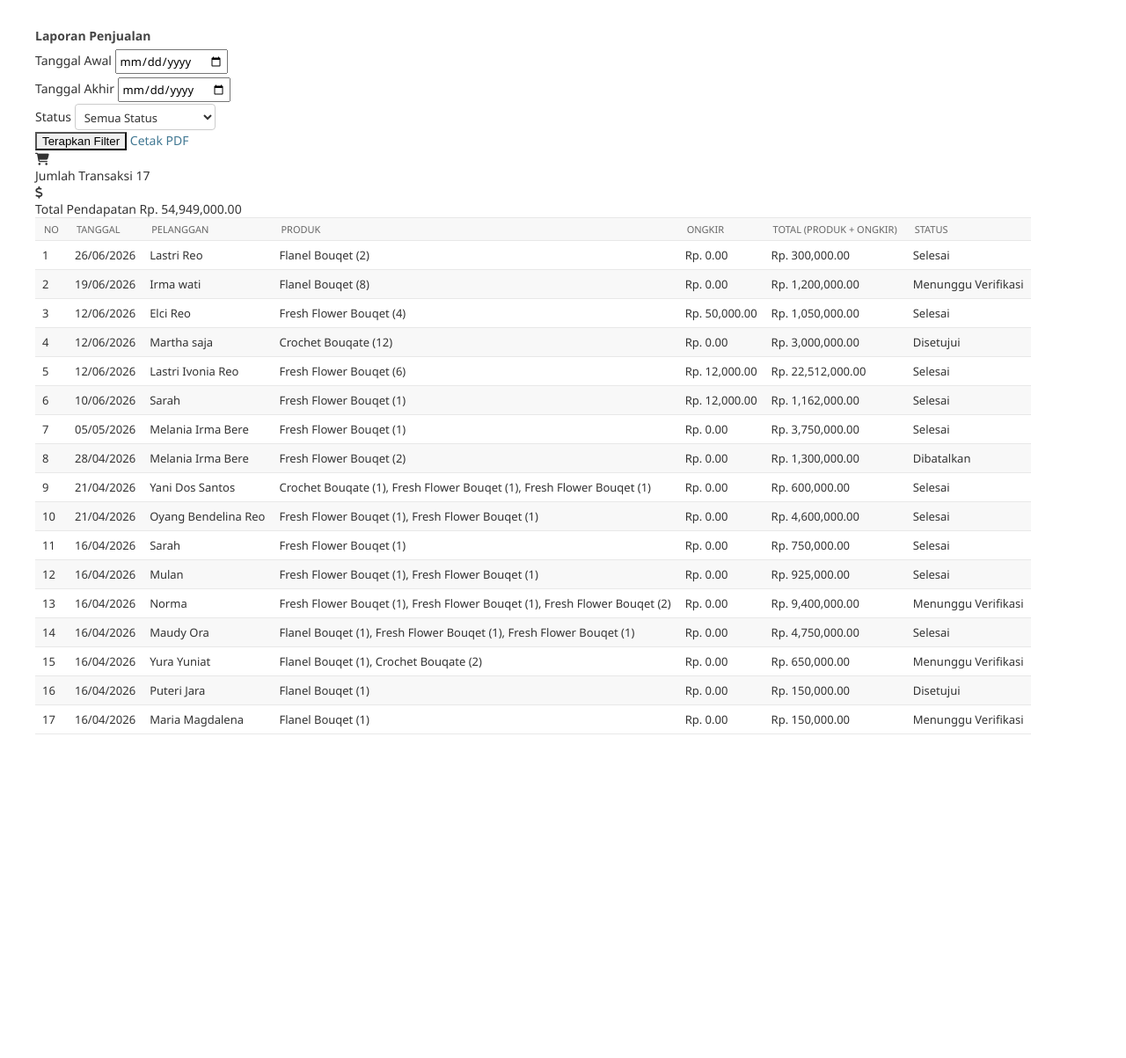
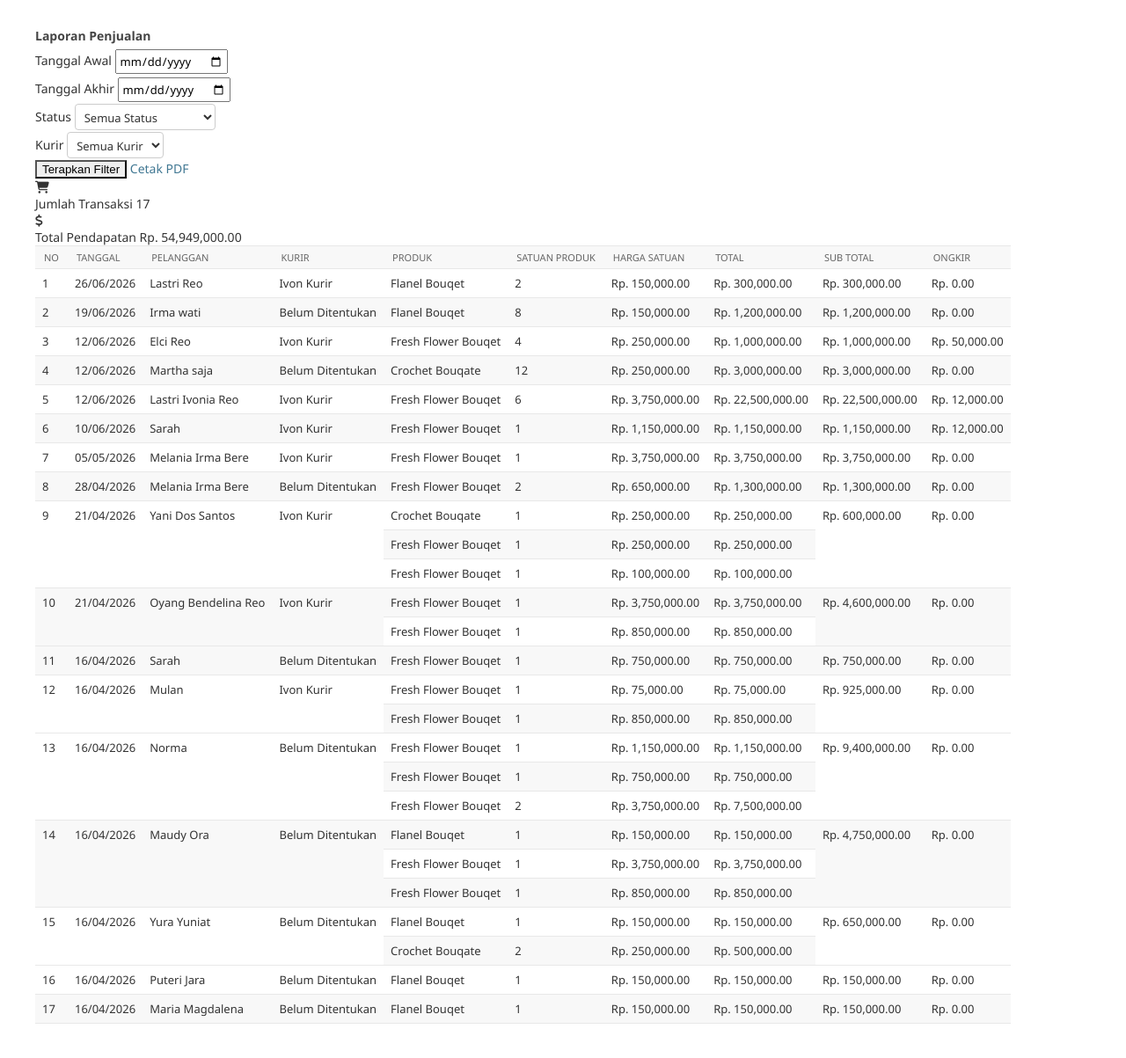
Before and after one commit to Ivonsaja/MorningGloryFlorist, a Django app: page /admin/laporan/penjualan/ in a window 1280 px wide. Shown: the part 59-1262 px from the top of the page at 88% size. Before the commit the page ends 894 px from the top, so only its background shows below. Run offline with Django 5.2, Linux system fonts and the light colour scheme; a user stored in the database is signed in; data comes from the database, SQL or seed files in the repository; both versions use the stored data as it was after the commit.

Commit message:
revisi laporan penjualan, pelanggan, produk dan fix logo pdf

```diff
--- a/core/templates/admin/laporan_penjualan.html
+++ b/core/templates/admin/laporan_penjualan.html
@@ -16,12 +16,12 @@
                 <!-- Filter Form -->
                 <div class="card-body">
                     <form method="GET" class="form-row">
-                        <div class="form-group col-md-3">
+                        <div class="form-group col-md-2">
                             <label for="start_date">Tanggal Awal</label>
                             <input type="date" class="form-control" id="start_date" name="start_date" value="{{ filters.start_date }}">
                         </div>
 
-                        <div class="form-group col-md-3">
+                        <div class="form-group col-md-2">
                             <label for="end_date">Tanggal Akhir</label>
                             <input type="date" class="form-control" id="end_date" name="end_date" value="{{ filters.end_date }}">
                         </div>
@@ -33,6 +33,18 @@
                                 {% for status_value, status_label in status_choices %}
                                     <option value="{{ status_value }}" {% if filters.status == status_value %}selected{% endif %}>
                                         {{ status_label }}
+                                    </option>
+                                {% endfor %}
+                            </select>
+                        </div>
+
+                        <div class="form-group col-md-2">
+                            <label for="kurir">Kurir</label>
+                            <select class="form-control" id="kurir" name="kurir">
+                                <option value="">Semua Kurir</option>
+                                {% for kurir in kurir_choices %}
+                                    <option value="{{ kurir.idKurir }}" {% if filters.kurir == kurir.idKurir|slugify %}selected{% endif %}>
+                                        {{ kurir.namaKurir }}
                                     </option>
                                 {% endfor %}
                             </select>
@@ -78,28 +90,42 @@
                                     <th>No</th>
                                     <th>Tanggal</th>
                                     <th>Pelanggan</th>
+                                    <th>Kurir</th>
                                     <th>Produk</th>
+                                    <th>Satuan Produk</th>
+                                    <th>Harga Satuan</th>
+                                    <th>Total</th>
+                                    <th>Sub Total</th>
                                     <th>Ongkir</th>
-                                    <th>Total (Produk + Ongkir)</th>
-                                    <th>Status</th>
                                 </tr>
                             </thead>
                             <tbody>
                                 {% if transaksi_data %}
                                     {% for transaksi in transaksi_data %}
-                                    <tr>
-                                        <td>{{ transaksi.no }}</td>
-                                        <td>{{ transaksi.tanggal }}</td>
-                                        <td>{{ transaksi.pelanggan }}</td>
-                                        <td>{{ transaksi.produk }}</td>
-                                        <td>Rp. {{ transaksi.ongkir|floatformat:2|intcomma }}</td>
-                                        <td>Rp. {{ transaksi.total_akhir|floatformat:2|intcomma }}</td>
-                                        <td>{{ transaksi.status }}</td>
-                                    </tr>
+                                        {% for item in transaksi.items %}
+                                        <tr>
+                                            {% if forloop.first %}
+                                                <td rowspan="{{ transaksi.items|length }}">{{ transaksi.no }}</td>
+                                                <td rowspan="{{ transaksi.items|length }}">{{ transaksi.tanggal }}</td>
+                                                <td rowspan="{{ transaksi.items|length }}">{{ transaksi.pelanggan }}</td>
+                                                <td rowspan="{{ transaksi.items|length }}">{{ transaksi.nama_kurir }}</td>
+                                            {% endif %}
+
+                                            <td>{{ item.nama_produk }}</td>
+                                            <td>{{ item.jumlah }}</td>
+                                            <td>Rp. {{ item.harga_satuan|floatformat:2|intcomma }}</td>
+                                            <td>Rp. {{ item.subtotal_item|floatformat:2|intcomma }}</td>
+
+                                            {% if forloop.first %}
+                                                <td rowspan="{{ transaksi.items|length }}">Rp. {{ transaksi.sub_total_transaksi|floatformat:2|intcomma }}</td>
+                                                <td rowspan="{{ transaksi.items|length }}">Rp. {{ transaksi.ongkir|floatformat:2|intcomma }}</td>
+                                            {% endif %}
+                                        </tr>
+                                        {% endfor %}
                                     {% endfor %}
                                 {% else %}
                                     <tr>
-                                        <td colspan="7" class="text-center">Tidak ada data</td>
+                                        <td colspan="10" class="text-center">Tidak ada data</td>
                                     </tr>
                                 {% endif %}
                             </tbody>
--- a/core/views.py
+++ b/core/views.py
@@ -7,7 +7,7 @@ from django.contrib.humanize.templatetags.humanize import intcomma
 from django.utils.dateparse import parse_datetime
 from django.utils import timezone
 from datetime import datetime
-from .models import Transaksi, Produk, Pelanggan
+from .models import Transaksi, Produk, Pelanggan, Kurir
 from django.db.models import Sum, Q, Count, F, DecimalField, ExpressionWrapper
 from django.db.models.functions import Coalesce
 from decimal import Decimal
@@ -21,15 +21,19 @@ from django.conf import settings as django_settings
 def build_laporan_penjualan_queryset(request):
     # Get filter parameters
     status = request.GET.get('status', '')
+    kurir_id = request.GET.get('kurir', '') # Ambil filter kurir
     start_date = request.GET.get('start_date', '')
     end_date = request.GET.get('end_date', '')
 
     # Build queryset
-    queryset = Transaksi.objects.select_related('idPelanggan').prefetch_related('detail_set__idProduk').order_by('-tanggalTransaksi')
+    queryset = Transaksi.objects.select_related('idPelanggan', 'idKurir').prefetch_related('detail_set__idProduk').order_by('-tanggalTransaksi')
 
     # Apply filters
     if status:
         queryset = queryset.filter(status=status)
+
+    if kurir_id:
+        queryset = queryset.filter(idKurir_id=kurir_id)
 
     if start_date:
         try:
@@ -50,6 +54,7 @@ def build_laporan_penjualan_queryset(request):
     # Prepare context
     context_filters = {
         'status': status,
+        'kurir': kurir_id,
         'start_date': start_date,
         'end_date': end_date,
     }
@@ -78,23 +83,24 @@ def admin_laporan_penjualan(request):
     # Prepare data for template
     transaksi_data = []
     for i, transaksi in enumerate(queryset, 1):
-        # Format products
-        produk_list = []
+        # Ambil list item detail untuk dikirim utuh ke template
+        items = []
         for detail in transaksi.detail_set.all():
-            produk_nama = detail.idProduk.namaProduk
-            produk_jumlah = detail.jumlahProduk
-            produk_list.append(f"{produk_nama} ({produk_jumlah})")
-        produk_str = ", ".join(produk_list)
-
-        total_akhir = float(transaksi.totalTransaksi) + float(transaksi.ongkir)
+            items.append({
+                'nama_produk': detail.idProduk.namaProduk,
+                'jumlah': detail.jumlahProduk,
+                'harga_satuan': detail.hargaSatuanSaatTransaksi or detail.idProduk.hargaProduk,
+                'subtotal_item': detail.subTotal,
+            })
 
         transaksi_data.append({
             'no': i,
             'tanggal': transaksi.tanggalTransaksi.strftime('%d/%m/%Y'),
             'pelanggan': transaksi.idPelanggan.namaPelanggan,
-            'produk': produk_str,
+            'nama_kurir': transaksi.idKurir.namaKurir if transaksi.idKurir else "Belum Ditentukan",
+            'items': items,
+            'sub_total_transaksi': transaksi.totalTransaksi, # Total produk sebelum ongkir
             'ongkir': transaksi.ongkir,
-            'total_akhir': total_akhir,
             'status': transaksi.get_status_display(),
         })
 
@@ -103,6 +109,7 @@ def admin_laporan_penjualan(request):
         'filters': context_filters,
         'summary': summary,
         'status_choices': Transaksi.STATUS_CHOICES,
+        'kurir_choices': Kurir.objects.all(), # Kirim data kurir untuk dropdown
     }
 
     return render(request, 'admin/laporan_penjualan.html', context)
@@ -115,29 +122,39 @@ def admin_laporan_penjualan_pdf(request):
     # Prepare data for template
     transaksi_data = []
     for i, transaksi in enumerate(queryset, 1):
-        # Format products
-        produk_list = []
+        # Ambil list item detail untuk dikirim utuh ke template
+        items = []
         for detail in transaksi.detail_set.all():
-            produk_nama = detail.idProduk.namaProduk
-            produk_jumlah = detail.jumlahProduk
-            produk_list.append(f"{produk_nama} ({produk_jumlah})")
-        produk_str = ", ".join(produk_list)
-
-        total_akhir = float(transaksi.totalTransaksi) + float(transaksi.ongkir)
+            items.append({
+                'nama_produk': detail.idProduk.namaProduk,
+                'jumlah': detail.jumlahProduk,
+                'harga_satuan': detail.hargaSatuanSaatTransaksi or detail.idProduk.hargaProduk,
+                'subtotal_item': detail.subTotal,
+            })
 
         transaksi_data.append({
             'no': i,
             'tanggal': transaksi.tanggalTransaksi.strftime('%d/%m/%Y'),
             'pelanggan': transaksi.idPelanggan.namaPelanggan,
-            'produk': produk_str,
+            'nama_kurir': transaksi.idKurir.namaKurir if transaksi.idKurir else "Belum Ditentukan",
+            'items': items,
+            'sub_total_transaksi': transaksi.totalTransaksi, # Total produk sebelum ongkir
             'ongkir': transaksi.ongkir,
-            'total_akhir': total_akhir,
             'status': transaksi.get_status_display(),
         })
+
+    kurir_nama = ""
+    if context_filters.get('kurir'):
+        try:
+            kurir_obj = Kurir.objects.get(idKurir=context_filters['kurir'])
+            kurir_nama = kurir_obj.namaKurir
+        except Kurir.DoesNotExist:
+            pass
 
     context = {
         'transaksi_data': transaksi_data,
         'filters': context_filters,
+        'kurir_nama': kurir_nama,
         'summary': summary,
         'status_choices': Transaksi.STATUS_CHOICES,
         'today': timezone.now().strftime('%d/%m/%Y'),
@@ -291,7 +308,7 @@ def laporan_produk_pdf(request):
             path = os.path.join(settings.MEDIA_ROOT, uri.replace(settings.MEDIA_URL, '', 1))
             return path
         return uri
-    pisa_status = pisa.CreatePDF(html, dest=buffer, encoding='utf-8')
+    pisa_status = pisa.CreatePDF(html, dest=buffer, encoding='utf-8', link_callback=link_callback)
 
     if pisa_status.err:
         return HttpResponse('We had some errors <pre>' + html + '</pre>')
@@ -305,84 +322,46 @@ def laporan_produk_pdf(request):
 @login_required
 @permission_required('auth.view_user', raise_exception=True)
 def laporan_pelanggan(request):
-    # Get all customers with their transaction statistics
-    pelanggan_qs = Pelanggan.objects.all().annotate(
-        total_transaksi_selesai=Count(
-            'transaksi_set',
-            filter=Q(transaksi_set__status='SELESAI')
-        ),
-        total_pengeluaran=Coalesce(
-            Sum(
-                ExpressionWrapper(
-                    F('transaksi_set__totalTransaksi') + F('transaksi_set__ongkir'),
-                    output_field=DecimalField(max_digits=14, decimal_places=2)
-                ),
-                filter=Q(transaksi_set__status='SELESAI')
-            ),
-            Decimal('0.00'),
-            output_field=DecimalField(max_digits=14, decimal_places=2)
-        )
-    ).order_by('namaPelanggan')
+    # Ambil data pelanggan langsung berdasarkan urutan nama
+    pelanggan_qs = Pelanggan.objects.all().order_by('namaPelanggan')
 
-    # Prepare data for template
+    # Petakan atribut model dasar ke template data
     pelanggan_data = []
     for i, pelanggan in enumerate(pelanggan_qs, 1):
         pelanggan_data.append({
             'no': i,
             'nama': pelanggan.namaPelanggan,
-            'jml_transaksi': pelanggan.total_transaksi_selesai,
-            'total_pengeluaran': float(pelanggan.total_pengeluaran) if pelanggan.total_pengeluaran else 0,
+            'username': pelanggan.username,
+            'alamat': pelanggan.alamat or '-',
+            'nomor_telepon': pelanggan.nomorTelepon or '-',
         })
 
     context = {
         'pelanggan_data': pelanggan_data,
     }
-
     return render(request, 'admin/laporan_pelanggan.html', context)
 
 
 @login_required
 @permission_required('auth.view_user', raise_exception=True)
 def laporan_pelanggan_pdf(request):
-    # Get all customers with their transaction statistics
-    pelanggan_qs = Pelanggan.objects.all().annotate(
-        total_transaksi_selesai=Count(
-            'transaksi_set',
-            filter=Q(transaksi_set__status='SELESAI')
-        ),
-        total_pengeluaran=Coalesce(
-            Sum(
-                ExpressionWrapper(
-                    F('transaksi_set__totalTransaksi') + F('transaksi_set__ongkir'),
-                    output_field=DecimalField(max_digits=14, decimal_places=2)
-                ),
-                filter=Q(transaksi_set__status='SELESAI')
-            ),
-            Decimal('0.00'),
-            output_field=DecimalField(max_digits=14, decimal_places=2)
-        )
-    ).order_by('namaPelanggan')
+    pelanggan_qs = Pelanggan.objects.all().order_by('namaPelanggan')
 
-    # Prepare data for template
     pelanggan_data = []
     for i, pelanggan in enumerate(pelanggan_qs, 1):
         pelanggan_data.append({
             'no': i,
             'nama': pelanggan.namaPelanggan,
-            'jml_transaksi': pelanggan.total_transaksi_selesai,
-            'total_pengeluaran': float(pelanggan.total_pengeluaran) if pelanggan.total_pengeluaran else 0,
+            'username': pelanggan.username,
+            'alamat': pelanggan.alamat or '-',
+            'nomor_telepon': pelanggan.nomorTelepon or '-',
         })
-
-    # Calculate summary
-    total_pelanggan = len(pelanggan_data)
-    total_pengeluaran_semua = sum(item['total_pengeluaran'] for item in pelanggan_data)
 
     context = {
         'pelanggan_data': pelanggan_data,
         'today': timezone.now().strftime('%d/%m/%Y'),
         'summary': {
-            'total_pelanggan': total_pelanggan,
-            'total_pengeluaran_semua': total_pengeluaran_semua,
+            'total_pelanggan': len(pelanggan_data),
         }
     }
 
@@ -391,22 +370,17 @@ def laporan_pelanggan_pdf(request):
 
     buffer = BytesIO()
 
-    # Use the global link_callback function
     def link_callback(uri, rel):
         import os
         from django.conf import settings
-
         if uri.startswith('/static/'):
             static_path = uri.replace('/static/', '').lstrip('/')
             for static_dir in settings.STATICFILES_DIRS:
                 path = os.path.join(str(static_dir), static_path)
-                if os.path.exists(path):
-                    return path
-            path = os.path.join(str(settings.STATIC_ROOT), static_path)
-            return path
+                if os.path.exists(path): return path
+            return os.path.join(str(settings.STATIC_ROOT), static_path)
         elif uri.startswith(settings.MEDIA_URL):
-            path = os.path.join(settings.MEDIA_ROOT, uri.replace(settings.MEDIA_URL, '', 1))
-            return path
+            return os.path.join(settings.MEDIA_ROOT, uri.replace(settings.MEDIA_URL, '', 1))
         return uri
 
     pisa_status = pisa.CreatePDF(html, dest=buffer, encoding='utf-8', link_callback=link_callback)
```
Also changed, not shown: core/templates/admin/laporan_pelanggan.html (+8 -8 lines), core/templates/admin/laporan_pelanggan_pdf.html (+22 -19 lines), core/templates/admin/laporan_penjualan_pdf.html (+49 -29 lines), core/templates/admin/laporan_produk_pdf.html (+4 -4 lines), db.sqlite3.
